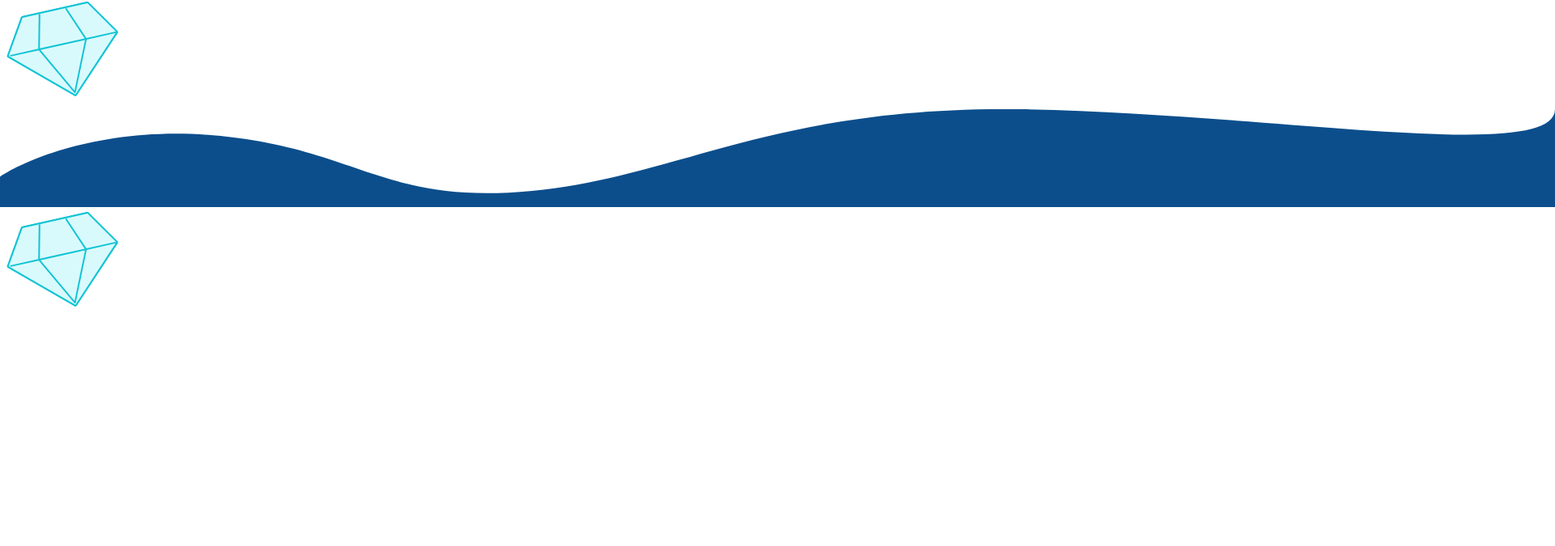
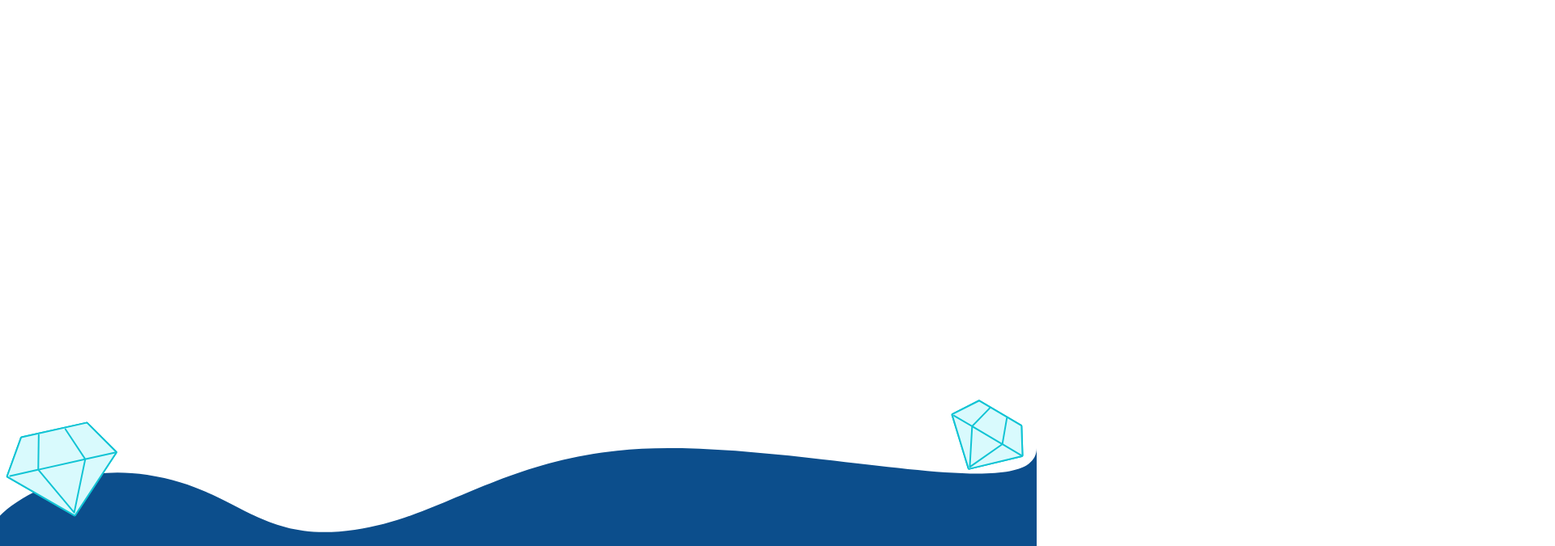
Before and after one commit to BenjaminLesne/capsens-technical-test, a Next.js app: page / in a window 1280 px wide. Shown: the part 125-800 px from the top of the page at 81% size, 1920 px wide, since content can reach past the window. Built offline with nearby package versions, Linux system fonts and the light colour scheme.

Commit message:
style: footer

```diff
--- /dev/null
+++ b/src/app/_components/icons/big-diamond-icon.tsx
@@ -0,0 +1,60 @@
+type Props = {
+  className?: string;
+};
+export const BigDiamondIcon = ({ className }: Props) => {
+  return (
+    <svg
+      width="138"
+      height="118"
+      viewBox="0 0 138 118"
+      fill="none"
+      version="1.1"
+      id="svg6"
+      xmlns="http://www.w3.org/2000/svg"
+      className={className}
+    >
+      <defs id="defs6" />
+      <path
+        d="M 2.2922356,68.706293 84.650236,116.06929 c 0.4591,0.264 1.0445,0.124 1.3349,-0.319 L 136.50414,38.687393 c 0.26,-0.3966 0.206,-0.9214 -0.13,-1.2563 l -35.629,-35.53051 c -0.242,-0.24143 -0.591,-0.34244 -0.924004,-0.26781 l -80.1602,17.92962 c -0.3337,0.0746 -0.6061,0.3145 -0.7222,0.6361 l -17.0884804,47.3012 c -0.16481,0.4561 0.02151,0.9648 0.44198,1.2066 z"
+        className="fill-tertiary-blue stroke-secondary-blue"
+        strokeWidth="2"
+        strokeLinecap="round"
+        strokeLinejoin="round"
+        id="path1"
+      />
+      <path
+        d="m 40.247436,59.635093 44.3558,53.035197 13.6669,-66.013197 z"
+        className="fill-tertiary-blue"
+        id="path2"
+      />
+      <path
+        d="m 5.4340356,67.421893 34.8134004,-7.7868 m 94.769704,-21.1974 -36.747004,8.2194 m -57.4369,-29.8006 -0.5858,42.7786 m 0,0 44.3558,53.035197 13.6669,-66.013197 m -58.0227,12.978 58.0227,-12.978 m -24.5576,-37.1548 24.5576,37.1548"
+        className="stroke-secondary-blue"
+        strokeWidth="2"
+        strokeLinecap="round"
+        strokeLinejoin="round"
+        id="path3"
+      />
+      <path
+        d="M 2.2922356,68.706293 84.650236,116.06929 c 0.4591,0.264 1.0445,0.124 1.3349,-0.319 L 136.50414,38.687393 c 0.26,-0.3966 0.206,-0.9214 -0.13,-1.2563 l -35.629,-35.53051 c -0.242,-0.24143 -0.591,-0.34244 -0.924004,-0.26781 l -80.1602,17.92962 c -0.3337,0.0746 -0.6061,0.3145 -0.7222,0.6361 l -17.0884804,47.3012 c -0.16481,0.4561 0.02151,0.9648 0.44198,1.2066 z"
+        className="fill-tertiary-blue stroke-secondary-blue"
+        strokeWidth="2"
+        strokeLinecap="round"
+        strokeLinejoin="round"
+        id="path4"
+      />
+      <path
+        d="m 40.248136,59.637893 44.3558,53.034397 13.6662,-66.012397 z"
+        className="fill-tertiary-blue"
+        id="path5"
+      />
+      <path
+        fillRule="evenodd"
+        clipRule="evenodd"
+        d="m 73.161736,8.670793 c 0.4608,-0.3045 1.0811,-0.1779 1.3857,0.2828 l 24.1767,36.5799 36.075004,-8.0689 c 0.539,-0.1206 1.074,0.2186 1.195,0.7576 0.12,0.5389 -0.219,1.0736 -0.758,1.1941 l -36.117004,8.0785 -13.536,65.380497 c -0.0778,0.376 -0.3635,0.674 -0.7355,0.767 -0.372,0.094 -0.7647,-0.034 -1.0108,-0.328 l -43.965,-52.567597 -34.2189004,7.6539 c -0.539,0.1205 -1.0736,-0.2187 -1.1942,-0.7576 -0.1205,-0.539 0.2187,-1.0737 0.7576,-1.1942 l 34.0426004,-7.6144 0.575,-41.9889 c 0.0075,-0.5522 0.4613,-0.9937 1.0136,-0.9862 0.5522,0.0076 0.9937,0.4614 0.9862,1.0136 l -0.5685,41.5127 55.3709,-12.3849 -23.7572,-35.9443 c -0.3046,-0.4607 -0.1779,-1.0811 0.2828,-1.3856 z m 23.8154,39.303 -54.9089,12.2817 41.9757,50.188797 z"
+        className="fill-secondary-blue"
+        id="path6"
+      />
+    </svg>
+  );
+};
--- a/src/app/_components/icons/capsens-icon.tsx
+++ b/src/app/_components/icons/capsens-icon.tsx
@@ -34,7 +34,6 @@ export const CapsensIcon = ({ className }: Props) => {
       <path
         d="M158.298 24.7883C156.458 24.7883 154.731 24.4316 153.116 23.7181C151.502 23.0047 150.272 22.0566 149.446 20.8738L153.004 17.8511C154.609 19.4563 156.364 20.2542 158.298 20.2542C160.757 20.2542 161.987 19.5126 161.987 18.0294C161.987 17.5225 161.771 17.0625 161.34 16.6495C160.908 16.2365 160.448 15.9173 159.96 15.692C159.471 15.4667 158.674 15.1381 157.575 14.6876C154.966 13.8239 153.06 12.8383 151.858 11.7306C150.657 10.6229 150.056 9.13966 150.056 7.30914C150.056 5.31903 150.816 3.77013 152.346 2.66242C153.877 1.55472 155.81 0.991486 158.148 0.991486C161.584 0.991486 164.297 2.1649 166.287 4.50233L162.682 7.44056C161.349 6.16389 159.838 5.52555 158.148 5.52555C156.101 5.52555 155.078 6.14511 155.078 7.39362C155.078 8.01318 155.454 8.54826 156.214 8.99885C156.974 9.44005 158.073 9.90003 159.528 10.3788C161.987 11.2049 163.846 12.1905 165.113 13.317C166.371 14.4435 167 16.0205 167 18.0294C167 20.1979 166.212 21.8594 164.644 23.0329C163.086 24.2063 160.964 24.7883 158.298 24.7883Z"
         fill="#0C4E8C"
-        class=""
       />
       <path
         d="M33.8504 5.5725C35.3618 5.5725 36.4789 5.90106 37.2111 6.54878C37.4364 6.74592 37.6241 6.98999 37.7743 7.26222L42.7308 5.47863C42.6839 5.33782 42.6275 5.2064 42.5712 5.07498C42.0361 3.86402 41.2851 2.97222 40.3276 2.40899C39.3608 1.84575 38.4314 1.47026 37.5208 1.27312C36.6197 1.07599 35.5683 0.982117 34.3855 0.982117C30.9122 0.982117 27.9552 1.8082 25.4863 3.46975L27.0916 7.69403C29.1286 6.28594 31.3816 5.5725 33.8504 5.5725Z"
--- a/src/app/_components/icons/diamond-icon.tsx
+++ /dev/null
@@ -1,51 +0,0 @@
-type Props = {
-  className?: string;
-};
-export const DiamondIcon = ({ className }: Props) => {
-  return (
-    <svg
-      width="160"
-      height="138"
-      viewBox="0 0 160 138"
-      fill="none"
-      xmlns="http://www.w3.org/2000/svg"
-      className={className}
-    >
-      <path
-        d="M10.2441 74.159L92.6021 121.522C93.0612 121.786 93.6466 121.646 93.937 121.203L144.456 44.1401C144.716 43.7435 144.662 43.2187 144.326 42.8838L108.697 7.35329C108.455 7.11186 108.106 7.01085 107.773 7.08548L27.6128 25.0151C27.2791 25.0897 27.0067 25.3296 26.8906 25.6512L9.80212 72.9524C9.63731 73.4085 9.82363 73.9172 10.2441 74.159Z"
-        className="fill-tertiary-blue stroke-secondary-blue"
-        stroke-width="2"
-        stroke-linecap="round"
-        stroke-linejoin="round"
-      />
-      <path
-        d="M48.1993 65.0878L92.5551 118.123L106.222 52.1098L48.1993 65.0878Z"
-        className="fill-tertiary-blue"
-      />
-      <path
-        d="M13.3859 72.8746L48.1993 65.0878M142.969 43.8904L106.222 52.1098M48.7851 22.3092L48.1993 65.0878M48.1993 65.0878L92.5551 118.123L106.222 52.1098M48.1993 65.0878L106.222 52.1098M81.6644 14.955L106.222 52.1098"
-        className="stroke-secondary-blue"
-        stroke-width="2"
-        stroke-linecap="round"
-        stroke-linejoin="round"
-      />
-      <path
-        d="M10.2441 74.159L92.6021 121.522C93.0612 121.786 93.6466 121.646 93.937 121.203L144.456 44.1401C144.716 43.7435 144.662 43.2187 144.326 42.8838L108.697 7.35329C108.455 7.11186 108.106 7.01085 107.773 7.08548L27.6128 25.0151C27.2791 25.0897 27.0067 25.3296 26.8906 25.6512L9.80212 72.9524C9.63731 73.4085 9.82363 73.9172 10.2441 74.159Z"
-        className="fill-tertiary-blue stroke-secondary-blue"
-        stroke-width="2"
-        stroke-linecap="round"
-        stroke-linejoin="round"
-      />
-      <path
-        d="M48.2 65.0906L92.5558 118.125L106.222 52.1126L48.2 65.0906Z"
-        className="fill-tertiary-blue"
-      />
-      <path
-        fill-rule="evenodd"
-        clip-rule="evenodd"
-        d="M81.1136 14.1235C81.5744 13.819 82.1947 13.9456 82.4993 14.4063L106.676 50.9862L142.751 42.9173C143.29 42.7967 143.825 43.1359 143.946 43.6749C144.066 44.2138 143.727 44.7485 143.188 44.869L107.071 52.9475L93.535 118.328C93.4572 118.704 93.1715 119.002 92.7995 119.095C92.4275 119.189 92.0348 119.061 91.7887 118.767L47.8237 66.1994L13.6048 73.8533C13.0658 73.9738 12.5312 73.6346 12.4106 73.0957C12.2901 72.5567 12.6293 72.022 13.1682 71.9015L47.2108 64.2871L47.7858 22.2982C47.7933 21.746 48.2471 21.3045 48.7994 21.312C49.3516 21.3196 49.7931 21.7734 49.7856 22.3256L49.2171 63.8383L104.588 51.4534L80.8308 15.5091C80.5262 15.0484 80.6529 14.428 81.1136 14.1235ZM104.929 53.4265L50.0201 65.7082L91.9958 115.897L104.929 53.4265Z"
-        className="fill-secondary-blue"
-      />
-    </svg>
-  );
-};
--- /dev/null
+++ b/src/app/_components/icons/small-diamond-icon.tsx
@@ -0,0 +1,60 @@
+type Props = {
+  className?: string;
+};
+export const SmallDiamondIcon = ({ className }: Props) => {
+  return (
+    <svg
+      width="90"
+      height="87"
+      viewBox="0 0 90 87"
+      fill="none"
+      version="1.1"
+      id="svg6"
+      xmlns="http://www.w3.org/2000/svg"
+      className={className}
+    >
+      <defs id="defs6" />
+      <path
+        d="m 1.6759506,19.118837 20.0025004,65.84 c 0.1539,0.5067 0.6763,0.8056 1.1912,0.6814 l 64.8731,-15.6398 c 0.461,-0.1112 0.781,-0.5309 0.765,-1.005 l -1.192,-36.311 c -0.011,-0.3417 -0.196,-0.654 -0.49,-0.828 L 35.508851,1.5193366 c -0.2943,-0.174 -0.6571,-0.1856 -0.9619,-0.0307 L 2.1797506,17.936637 c -0.4324,0.2197 -0.6448,0.7181 -0.5038,1.1822 z"
+        className="fill-tertiary-blue stroke-secondary-blue"
+        strokeWidth="2"
+        strokeLinecap="round"
+        strokeLinejoin="round"
+        id="path1"
+      />
+      <path
+        d="m 26.319551,33.028437 -2.8948,50.3439 40.2246,-28.2755 z"
+        className="fill-tertiary-blue"
+        id="path2"
+      />
+      <path
+        d="m 3.9217506,19.787337 22.3978004,13.2411 m 60.9722,36.0451 -23.6424,-13.9767 m -15.6602,-44.5212 -21.6696,22.4528 m 0,0 -2.8948,50.3439 40.2246,-28.2755 m -37.3298,-22.0684 37.3298,22.0684 m 5.4933,-32.0157 -5.4933,32.0157"
+        className="stroke-secondary-blue"
+        strokeWidth="2"
+        strokeLinecap="round"
+        strokeLinejoin="round"
+        id="path3"
+      />
+      <path
+        d="m 1.6759506,19.118837 20.0025004,65.84 c 0.1539,0.5067 0.6763,0.8056 1.1912,0.6814 l 64.8731,-15.6398 c 0.461,-0.1112 0.781,-0.5309 0.765,-1.005 l -1.192,-36.311 c -0.011,-0.3417 -0.196,-0.654 -0.49,-0.828 L 35.508851,1.5193366 c -0.2943,-0.174 -0.6571,-0.1856 -0.9619,-0.0307 L 2.1797506,17.936637 c -0.4324,0.2197 -0.6448,0.7181 -0.5038,1.1822 z"
+        className="fill-tertiary-blue stroke-secondary-blue"
+        strokeWidth="2"
+        strokeLinecap="round"
+        strokeLinejoin="round"
+        id="path4"
+      />
+      <path
+        d="m 26.318351,33.030137 -2.8948,50.3439 40.2246,-28.2754 z"
+        className="fill-tertiary-blue"
+        id="path5"
+      />
+      <path
+        fillRule="evenodd"
+        clipRule="evenodd"
+        d="m 69.310551,22.097237 c 0.5443,0.0934 0.9098,0.6104 0.8164,1.1547 l -5.3767,31.3366 23.0485,13.6259 c 0.476,0.2811 0.633,0.8943 0.352,1.3698 -0.281,0.4754 -0.894,0.6329 -1.369,0.3519 l -23.0868,-13.6481 -39.6964,27.9041 c -0.3138,0.2206 -0.7261,0.2423 -1.0613,0.0558 -0.3352,-0.1865 -0.5341,-0.5483 -0.5121,-0.9313 l 2.8599,-49.7357 -21.8735004,-12.931 c -0.4754,-0.2811 -0.6329,-0.8943 -0.3519,-1.3697 0.2811,-0.4755 0.8943,-0.633 1.3697,-0.352 l 21.7180004,12.8391 21.121,-21.8844004 c 0.3835,-0.3974 1.0166,-0.4086 1.414,-0.0251 0.3974,0.3836004 0.4086,1.0166004 0.0251,1.4140004 l -20.7904,21.5418 34.9908,20.6857 5.248,-30.5856 c 0.0933,-0.5443 0.6103,-0.9099 1.1547,-0.8165 z m -7.5047,33.074 -34.5834,-20.4449 -2.6819,46.6401 z"
+        className="fill-secondary-blue"
+        id="path6"
+      />
+    </svg>
+  );
+};
--- a/src/app/_components/icons/user-icon.tsx
+++ b/src/app/_components/icons/user-icon.tsx
@@ -20,8 +20,8 @@ export const UserIcon = ({ className }: Props) => {
         fill="white"
       />
       <path
-        fill-rule="evenodd"
-        clip-rule="evenodd"
+        fillRule="evenodd"
+        clipRule="evenodd"
         d="M23.7949 24.4593C26.2228 22.1608 27.7384 18.9005 27.7384 15.2845C27.7384 8.32338 22.1214 2.68024 15.1924 2.68024C8.2635 2.68024 2.64648 8.32338 2.64648 15.2845C2.64648 18.9005 4.1621 22.1608 6.58994 24.4593C8.83597 26.5857 11.8627 27.8889 15.1924 27.8889C18.5222 27.8889 21.5489 26.5857 23.7949 24.4593ZM7.65859 22.7984C9.42724 20.582 12.1449 19.1628 15.1924 19.1628C18.24 19.1628 20.9576 20.582 22.7263 22.7984C20.8031 24.7446 18.1378 25.9497 15.1924 25.9497C12.247 25.9497 9.58179 24.7446 7.65859 22.7984ZM20.0178 11.4063C20.0178 14.0837 17.8574 16.2541 15.1924 16.2541C12.5275 16.2541 10.3671 14.0837 10.3671 11.4063C10.3671 8.72893 12.5275 6.55849 15.1924 6.55849C17.8574 6.55849 20.0178 8.72893 20.0178 11.4063Z"
         fill="#0C4E8C"
       />
--- a/src/app/_components/icons/wave-icon.tsx
+++ b/src/app/_components/icons/wave-icon.tsx
@@ -10,6 +10,7 @@ export const WaveIcon = ({ className }: Props) => {
       fill="none"
       xmlns="http://www.w3.org/2000/svg"
       className={className}
+      preserveAspectRatio="none"
     >
       <path
         d="M272.34 34.058C135.003 20.0814 33.5562 61.8446 0 84.4733V121.909H1920V1.11275C1920 68.9981 1569.36 6.10438 1262.98 1.11275C956.596 -3.87887 838.906 84.4733 657.021 101.943C475.137 119.414 444.012 51.5286 272.34 34.058Z"
--- a/src/app/_components/layouts/default-layout.tsx
+++ b/src/app/_components/layouts/default-layout.tsx
@@ -1,7 +1,8 @@
 import { WaveIcon } from "../icons/wave-icon";
-import { DiamondIcon } from "../icons/diamond-icon";
+import { BigDiamondIcon } from "../icons/big-diamond-icon";
 import { UserIcon } from "../icons/user-icon";
 import { CapsensIcon } from "../icons/capsens-icon";
+import { SmallDiamondIcon } from "../icons/small-diamond-icon";
 type DefaultLayoutProps = { children: React.ReactNode };
 
 export default function DefaultLayout({ children }: DefaultLayoutProps) {
@@ -30,10 +31,13 @@ export default function DefaultLayout({ children }: DefaultLayoutProps) {
         </div>
       </header>
       {children}
-      <footer>
-        <DiamondIcon />
-        <WaveIcon />
-        <DiamondIcon />
+      <div className="mt-[59px]"></div>
+      <footer className="relative mt-auto flex flex-col">
+        <div className="max-w-8xl relative mx-auto w-full">
+          <BigDiamondIcon className="absolute -top-[32px] left-[7px] z-20 w-1/4 max-w-[138px]" />
+          <SmallDiamondIcon className="absolute -top-[59px] right-4 z-0 w-1/4 max-w-[90px]" />
+        </div>
+        <WaveIcon className="z-10 w-full" />
       </footer>
     </>
   );
--- a/src/app/layout.tsx
+++ b/src/app/layout.tsx
@@ -20,7 +20,7 @@ export default function RootLayout({
 }: Readonly<{ children: React.ReactNode }>) {
   return (
     <html lang="fr" className={montserrat.className}>
-      <body>
+      <body className="flex min-h-screen flex-col">
         <DefaultLayout>{children}</DefaultLayout>
       </body>
     </html>
--- a/src/components/icons/right-arrow-icon.tsx
+++ b/src/components/icons/right-arrow-icon.tsx
@@ -15,7 +15,7 @@ export const RightArrowIcon = ({ className }: Props) => {
     >
       <path
         d="M0 7H19.5M19.5 7L13.5 1M19.5 7L13.5 13"
-        stroke-width="1.5"
+        strokeWidth="1.5"
         className="stroke-white"
       />
     </svg>
--- a/src/features/account-creation/components/icons/legal-entity.tsx
+++ b/src/features/account-creation/components/icons/legal-entity.tsx
@@ -9,8 +9,8 @@ export const LegalEntityIcon = ({ className }: LegalEntityIconProps) => {
       xmlns="http://www.w3.org/2000/svg"
     >
       <path
-        fill-rule="evenodd"
-        clip-rule="evenodd"
+        fillRule="evenodd"
+        clipRule="evenodd"
         d="M3.61851 30.3951V8.32514C3.61851 7.52846 4.09134 6.80775 4.82214 6.49053L18.3676 0.610752C19.6884 0.0374397 21.164 1.00554 21.164 2.44536V30.3951H22.6943V9.04158H28.3104C29.415 9.04158 30.3104 9.93701 30.3104 11.0416V30.3951H32.0543C32.7422 30.3951 33.2999 30.9528 33.2999 31.6407C33.2999 32.3287 32.7422 32.8863 32.0543 32.8863H1.94582C1.25788 32.8863 0.700195 32.3287 0.700195 31.6407C0.700195 30.9528 1.25788 30.3951 1.94582 30.3951H3.61851ZM8.2451 11.2125C8.2451 10.5246 8.80279 9.96687 9.49072 9.96687H15.5409C16.2288 9.96687 16.7865 10.5246 16.7865 11.2125C16.7865 11.9004 16.2288 12.4581 15.5409 12.4581H9.49072C8.80278 12.4581 8.2451 11.9004 8.2451 11.2125ZM9.49072 15.2341C8.80279 15.2341 8.2451 15.7917 8.2451 16.4797C8.2451 17.1676 8.80278 17.7253 9.49072 17.7253H15.5409C16.2288 17.7253 16.7865 17.1676 16.7865 16.4797C16.7865 15.7917 16.2288 15.2341 15.5409 15.2341H9.49072ZM8.2451 21.7469C8.2451 21.059 8.80279 20.5013 9.49072 20.5013H15.5409C16.2288 20.5013 16.7865 21.059 16.7865 21.7469C16.7865 22.4348 16.2288 22.9925 15.5409 22.9925H9.49072C8.80278 22.9925 8.2451 22.4348 8.2451 21.7469ZM9.49072 25.982C8.80279 25.982 8.2451 26.5397 8.2451 27.2276C8.2451 27.9156 8.80278 28.4732 9.49072 28.4732H15.5409C16.2288 28.4732 16.7865 27.9156 16.7865 27.2276C16.7865 26.5397 16.2288 25.982 15.5409 25.982H9.49072Z"
         className={className}
       />
--- a/src/features/account-creation/components/icons/natural-person.tsx
+++ b/src/features/account-creation/components/icons/natural-person.tsx
@@ -9,8 +9,8 @@ export const NaturalPersonIcon = ({ className }: NaturalPersonIconProps) => {
       xmlns="http://www.w3.org/2000/svg"
     >
       <path
-        fill-rule="evenodd"
-        clip-rule="evenodd"
+        fillRule="evenodd"
+        clipRule="evenodd"
         d="M14.8744 20.0796C20.2375 20.0796 24.5852 15.7703 24.5852 10.4546C24.5852 5.13885 20.2375 0.82959 14.8744 0.82959C9.51126 0.82959 5.16358 5.13885 5.16358 10.4546C5.16358 15.7703 9.51126 20.0796 14.8744 20.0796ZM0.415928 31.4513C2.37258 26.9122 6.69817 21.8296 14.8652 21.8296C22.9837 21.8296 27.4405 26.8521 29.5341 31.3706C30.5691 33.6041 28.7121 35.8296 26.2505 35.8296H3.73133C1.31185 35.8296 -0.541817 33.6732 0.415928 31.4513Z"
         className={className}
       />
```
Also changed, not shown: src/app/_components/icons/small-diamond-icon.svg (added).
